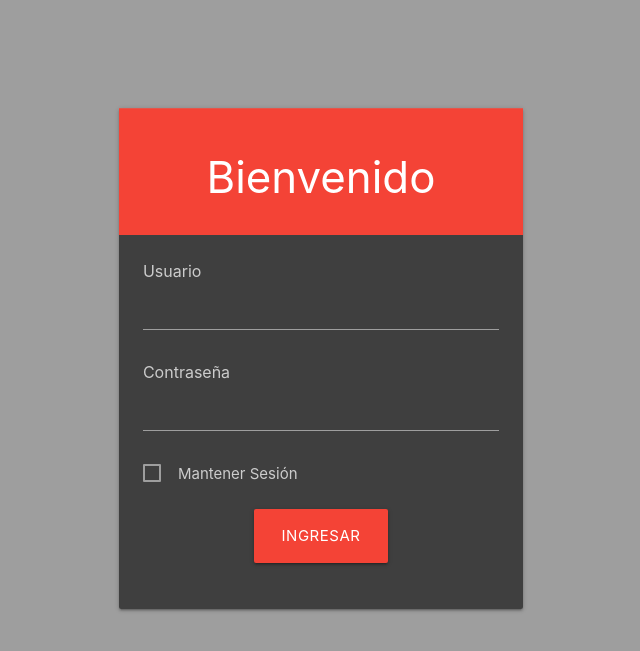
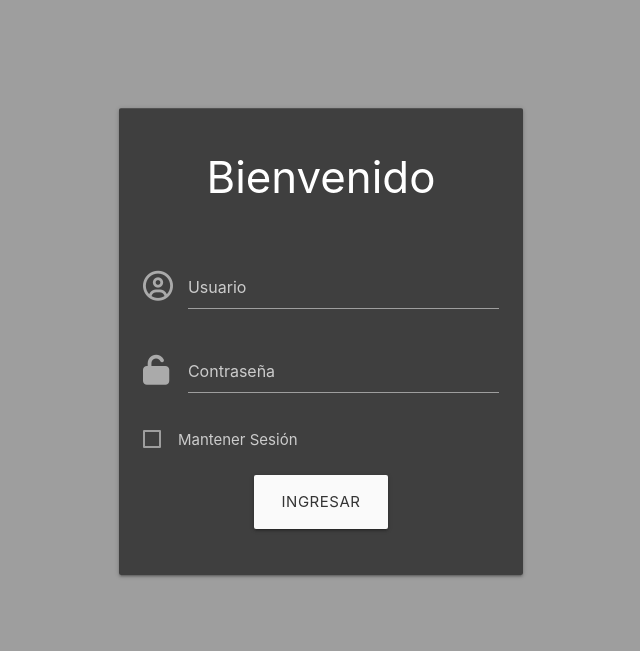
Before and after one commit to pepeul1191/materialize-app-templates, a Jekyll site: the page built from index.html, in a window 1280 px wide. Shown: the top 651 px of the page, without its empty margins (319-959 px from the left). Built offline with Jekyll 4.4.1, drawn with Linux system fonts in a browser that asks for light colours; nearby versions of some CDN libraries; library files that are not in the unit come from our copies.

Commit message:
Login con materialize functions

```diff
--- a/_includes/login.html
+++ b/_includes/login.html
@@ -1,15 +1,17 @@
 <div class="row login">
   <div class="col s10 l4 offset-l4 offset-s1">
     <div class="card">
-      <div class="card-action red white-text center">
+      <div class="card-action white-text center">
         <h3>Bienvenido</h3>
       </div>
-      <div class="card-content">
-        <div class="form-filed">
+      <div class="card-content" >
+        <div class="form-filed input-field">
+          <i class="fa fa-user-circle-o prefix" aria-hidden="true"></i>
           <label for="txtUsuario">Usuario</label>
           <input type="text" id="txtUsuario" name="usuario" value="">
         </div><br>
-        <div class="form-filed">
+        <div class="form-filed input-field">
+          <i class="fa fa-unlock-alt prefix" aria-hidden="true"></i>
           <label for="txtContrasenia">Contraseña</label>
           <input type="password" id="txtContrasenia" name="contrasenia" value="">
         </div><br>
@@ -20,7 +22,7 @@
           </label>
         </div><br>
         <div class="form-filed center-align">
-          <button class="btn-large red">Ingresar</button>
+          <button class="btn-large waves-effect waves-light grey lighten-5" style="color: #343434;">Ingresar</button>
         </div><br>
       </div>
     </div>
--- /dev/null
+++ b/_includes/login_footer.html
@@ -0,0 +1,7 @@
+{% if site.data.env.ambiente_static == 'desarrollo' %}
+  <script  type="text/javascript" src="{{ site.url }}/bower_components/jquery/dist/jquery.min.js"></script>
+  <script  type="text/javascript" src="{{ site.url }}/bower_components/materialize/dist/js/materialize.min.js"></script>
+  <script  type="text/javascript" src="{{ site.url }}/assets/js/login.js"></script>
+{% else if site.data.env.ambiente_static == 'produccion'%}
+  <script  type="text/javascript" src="/dist/site.min.js"></script>
+{% endif %}
--- a/_includes/login_head.html
+++ b/_includes/login_head.html
@@ -4,10 +4,10 @@
   <title>{{page.title}}</title>
   <meta name="viewport" content="width=device-width, initial-scale=1.0">
   <meta name="generator" content="Jekyll v3.8.3" />
-  <link href="https://fonts.googleapis.com/icon?family=Material+Icons" rel="stylesheet">
-  <link href="https://fonts.googleapis.com/css?family=Raleway" rel="stylesheet">
   {% if site.data.env.ambiente_static == 'desarrollo' %}
     <link rel="stylesheet" type="text/css" href="{{ site.url }}/bower_components/materialize/dist/css/materialize.min.css"/>
+    <link rel="stylesheet" type="text/css" href="{{ site.url }}/bower_components/font-awesome/css/font-awesome.min.css"/>
+    <link rel="stylesheet" type="text/css" href="{{ site.url }}/assets/css/constants.css"/>
     <link rel="stylesheet" type="text/css" href="{{ site.url }}/assets/css/styles.css"/>
     <link rel="stylesheet" type="text/css" href="{{ site.url }}/assets/css/login.css"/>
   {% else if site.data.env.ambiente_static == 'produccion'%}
--- a/_layouts/login.html
+++ b/_layouts/login.html
@@ -4,5 +4,6 @@
 <body>
   {{ content }}
   {% include login.html %}
+  {% include login_footer.html %}
 </body>
 </html>
--- a/assets/css/login.css
+++ b/assets/css/login.css
@@ -5,3 +5,7 @@
 .login input{ font-size: 20px !important; color: #fff; }
 .login button:hover{ padding: 0px 40px; }
 input.valid[type=password]:not(.browser-default), input[type=password]:not(.browser-default):focus:not([readonly]), input.valid[type=text]:not(.browser-default), input[type=text]:not(.browser-default):focus:not([readonly]) { border-bottom: 1px solid #9e9e9e; box-shadow: 0 1px 0 0 #fdfdfd; color: #fff !important;}
+.fa{font-size: 200px;}
+.card .card-action { background-color: transparent; }
+i {color: #AAA; }
+.input-field .prefix.active { color: #FFF; }
--- a/assets/css/styles.css
+++ b/assets/css/styles.css
@@ -2,5 +2,7 @@
 [type="radio"]:checked+span:after, [type="radio"].with-gap:checked+span:after{background-color: #9e9e9e !important;}
 [type="checkbox"]:checked+span:not(.lever):before{ border-right: 2px solid #9e9e9e; border-bottom: 1px solid #9e9e9e;}
 input.valid[type=password]:not(.browser-default), input[type=password]:not(.browser-default):focus:not([readonly]), input.valid[type=text]:not(.browser-default), input[type=text]:not(.browser-default):focus:not([readonly]),  textarea.materialize-textarea:focus:not([readonly]), textarea.materialize-textarea:not(.browser-default){ border-bottom: 1px solid #9e9e9e; box-shadow: 0 1px 0 0 #fdfdfd; color: #fff;}
-
+.primary{ background-color: var(--primary-color) !important; }
+.primary-text{ background-color: var(--white) !important; }
 input[type=text]:not(.browser-default):focus:not([readonly]) + label, textarea + label, textarea.materialize-textarea:focus:not([readonly]) + label {color: #5b5b5b;}
+.input-field { margin-top: 0.25rem; margin-bottom: 0.25rem; }
--- /dev/null
+++ b/assets/js/login.js
@@ -0,0 +1,3 @@
+$(document).ready(function() {
+  M.updateTextFields();
+});
--- a/bower.json
+++ b/bower.json
@@ -23,6 +23,8 @@
     "tests"
   ],
   "dependencies": {
-    "materialize": "1.0.0-rc.2"
+    "jquery": "^3.2.1",
+    "materialize": "1.0.0-rc.2",
+    "font-awesome": "^4.7.0"
   }
 }
```
Also changed, not shown: 1 other file.
